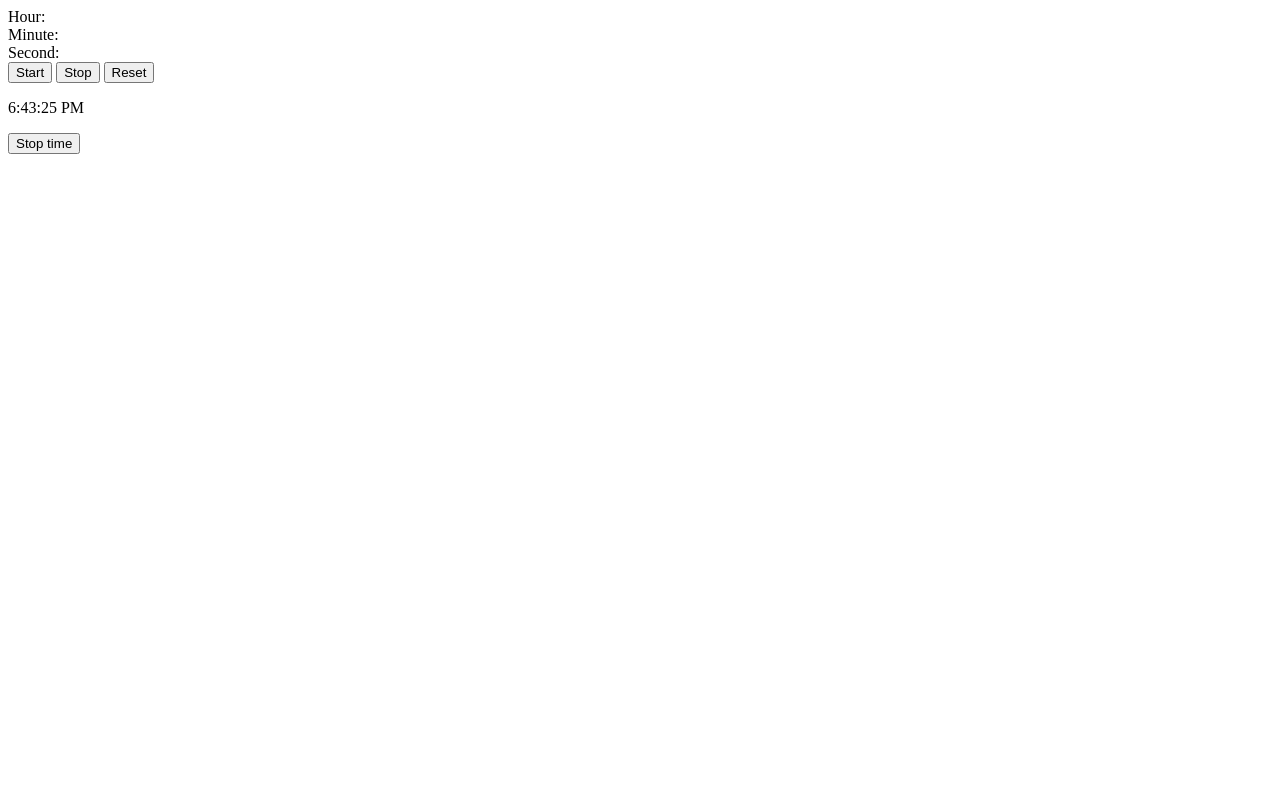
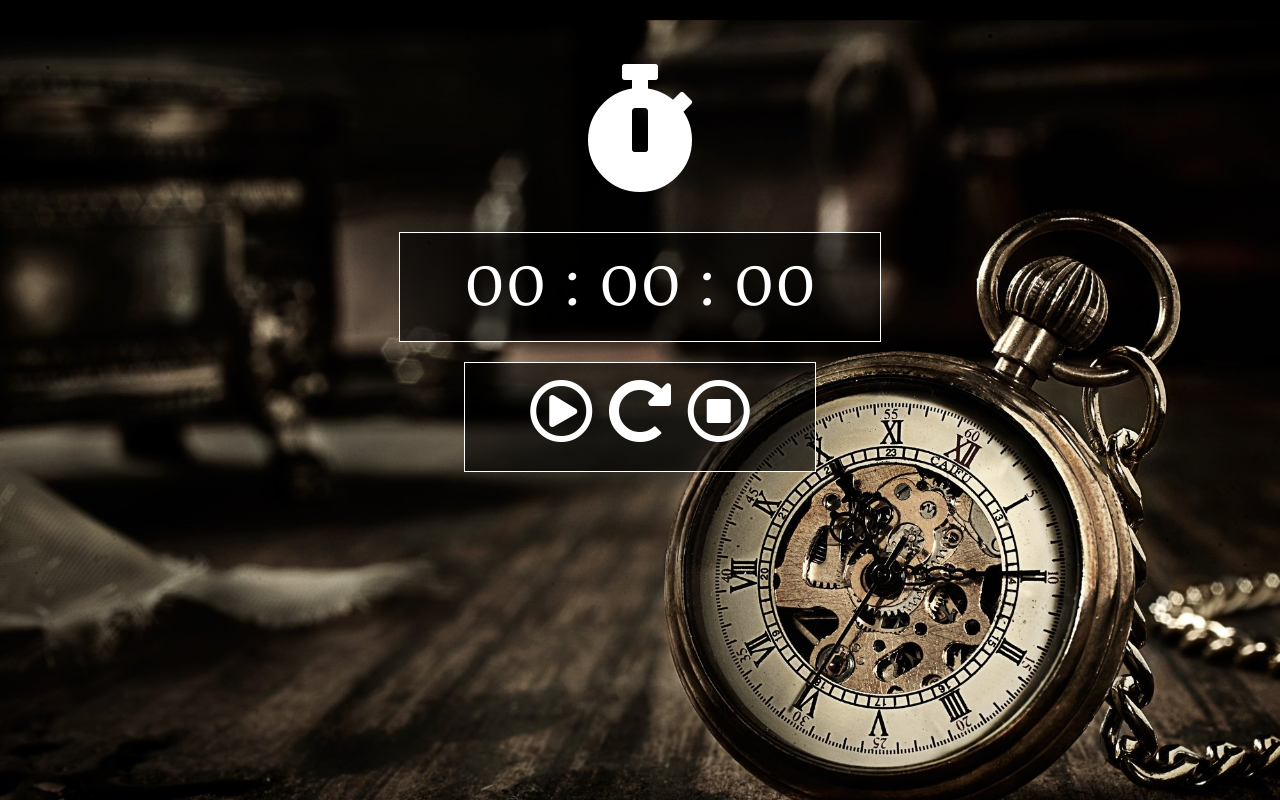
Before and after one commit to Kainatn/timer-stop-watch, a plain HTML site: page index.html in a window 1280 px wide. Drawn offline with Linux system fonts and the light colour scheme.

Commit message:
Done StopWatch

```diff
--- a/index.html
+++ b/index.html
@@ -2,39 +2,29 @@
 <html lang="en">
 
 <head>
-    <meta charset="UTF-8">
-    <meta name="viewport" content="width=device-width, initial-scale=1.0">
-    <meta http-equiv="X-UA-Compatible" content="ie=edge">
-    <title>Document</title>
+	<meta charset="UTF-8">
+	<meta name="viewport" initial-scale=1.0">
+	<meta http-equiv="X-UA-Compatible" content="ie=edge">
+	<link rel="stylesheet" href="style.css" class="styleshhet">
+	<link rel="stylesheet" href="https://use.fontawesome.com/releases/v5.0.10/css/all.css"
+		integrity="sha384-+d0P83n9kaQMCwj8F4RJB66tzIwOKmrdb46+porD/OvrJ+37WqIM7UoBtwHO6Nlg" crossorigin="anonymous">
+		<link href="https://fonts.googleapis.com/css?family=Martel&display=swap" rel="stylesheet">
+		<title>Document</title>
 </head>
 
 <body>
-    <!-- <p class="demo"></p>
-
-    <button onclick="clearInterval(interval)">Stop time</button>
-    <button onclick="myVar = setTimeout(myFunction, 3000)">Start time</button>
-
-    <script>
-    let interval = setInterval(myTimer ,1000);
-    function myTimer() {
-      let date = new Date();
-    let LastTime =  document.querySelector('p').innerHTML = date.toLocaleTimeString();
-    }
-
-    </script> -->
-    <div>Hour: <span id="hour"></span></div>
-    <div>Minute: <span id="minute"></span></div>
-    <div>Second: <span id="seconds"></span></div>
-
-    <button id="start-btn">Start</button>
-    <button id="stop-btn">Stop</button>
-    <button id="reset-btn">Reset</button>
-    <p></p>
-
-<button onclick="clearInterval(myVar)">Stop time</button>
-
-
-<script src="scrit.js"></script>
+	<div class="watch">
+<i class="fas fa-stopwatch"></i>
+	</div>
+	<div class="timer">
+		<span class="time">00 : 00 : 00</span>
+	</div>
+	<div class="timer">
+		<span onclick="start()"><i class="far fa-play-circle" ></i>&nbsp;</span>
+		<span  onclick="reset()"><i class="fas fa-redo-alt"></i>&nbsp;</span>
+		<span  onclick="stop()"> <i class="far fa-stop-circle"></i></span>
+		<script src="script.js"></script>
+	</div>
 </body>
 
 </html>
--- /dev/null
+++ b/script.js
@@ -0,0 +1,49 @@
+
+let hours = 0;
+let minutes = 0;
+let seconds = 0;
+let timer;
+let isRunning = false;
+
+function updateTime() {
+    if (seconds === 59) {
+        seconds = 0;
+        if (minutes === 59) {
+            minutes = 0;
+            hours++
+        } else {
+            minutes++;
+        }
+    } else {
+        seconds++;
+    }
+    document.querySelector('span.time').innerHTML = `${hours} : ${minutes}: ${seconds}`;
+
+}
+
+
+function start() {
+    if (isRunning === false) {
+        timer = setInterval(updateTime, 1000)
+        isRunning = true;
+    }
+
+
+}
+
+
+function stop() {
+    clearInterval(timer);
+    isRunning = false;
+
+}
+
+
+function reset() {
+    hours = 0;
+    minutes = 0;
+    seconds = 0;
+    document.querySelector('span.time').innerHTML = `${hours} : ${minutes}: ${seconds}`;
+    stop();
+
+}
--- /dev/null
+++ b/style.css
@@ -0,0 +1,33 @@
+body  {
+    justify-content: center;
+    display: flex;
+    flex-direction: column;
+    color:white;
+    background-image: url("images/650300.jpg");
+    background-repeat: no-repeat;
+    background-size: cover;
+    font-family: 'Martel', serif;
+    font-size: 4em;
+    margin-top: 1em;
+}
+div.watch{
+    justify-content: center;
+    display: flex;
+    flex-direction: row;
+    margin-bottom: 20px;
+}
+div.timer{
+    margin-top: 20px;
+    justify-content: center;
+    display: flex;
+    flex-direction: row;
+    background: #000000a3;
+    border: 1px solid;
+    padding: 0px 1em;
+    display: flex;
+    align-self: center;
+}
+
+.fa-stopwatch{
+    font-size: 2em;
+}
```
Also changed, not shown: images/650300.jpg (added), images/Clock-hd-wallpapers-download.png (added).
